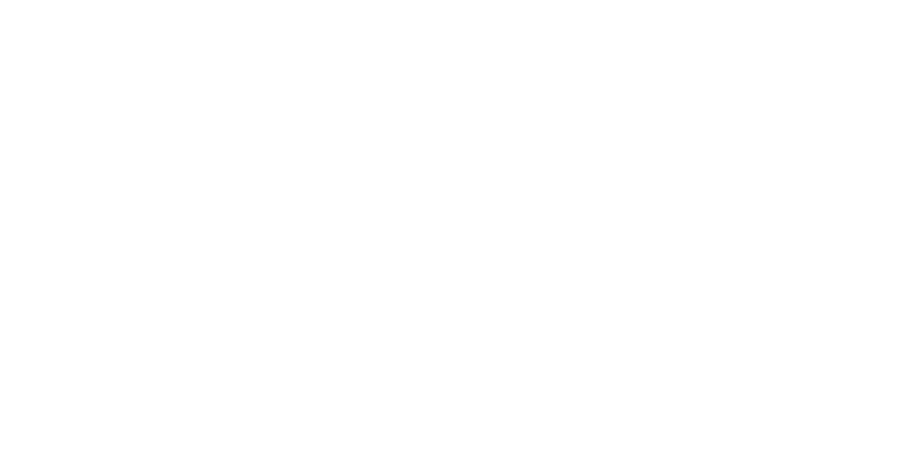
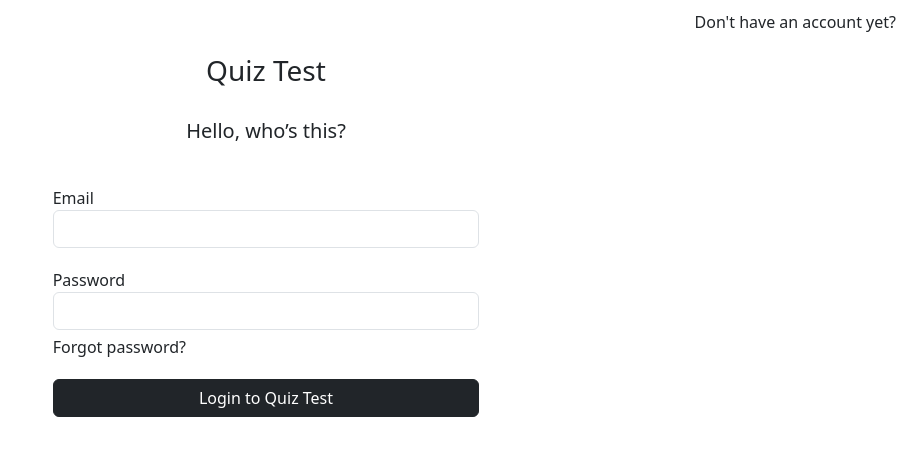
Before and after one commit to ND-Long/React-Ultimate--hoidanit, a React (Create React App) app in the folder Quiz/: page /login in a window 1280 px wide. Before the commit this address had no page. Shown: the top 456 px of the page, without its empty margins (374-1280 px from the left). Built offline with nearby package versions, Linux system fonts and the light colour scheme.

Commit message:
design form login

```diff
--- /dev/null
+++ b/Quiz/src/component/Auth/Login.css
@@ -0,0 +1,30 @@
+.header {
+    text-align: right;
+    padding: 10px;
+    padding-bottom: 20px;
+
+}
+
+.title {
+    text-align: center;
+    padding-bottom: 20px;
+}
+
+.wellcome {
+    text-align: center;
+    padding-bottom: 20px;
+    font-size: 20px;
+}
+
+label {
+    padding-top: 20px;
+}
+
+.btn {
+    margin-top: 20px;
+    color: white;
+}
+
+.forgotPass {
+    padding-top: 5px;
+}
--- /dev/null
+++ b/Quiz/src/component/Auth/Login.js
@@ -0,0 +1,44 @@
+import { useState } from "react"
+import "./Login.css"
+
+const Login = () => {
+    const [email, setEmail] = useState("")
+    const [password, setPassword] = useState("")
+    const handleSubmitLogin = () => {
+        console.log(">>>Login", email, password)
+    }
+    return (
+        < div>
+            <div className="header">Don't have an account yet?</div>
+            <div className="title col-4 mx-auto">
+                <h3> Quiz Test</h3>
+            </div>
+            <div className="wellcome col-4 mx-auto">Hello, who’s this?</div>
+            <div className="content form-group col-4  mx-auto">
+                <label>Email</label>
+                <input
+                    type={"email"}
+                    className="form-control"
+                    value={email}
+                    onChange={e => setEmail(e.target.value)}
+                />
+                <label>Password</label>
+                <input
+                    type={"password"}
+                    className="form-control"
+                    value={password}
+                    onChange={e => setPassword(e.target.value)}
+                />
+                <div className="forgotPass">
+                    <span >Forgot password?</span>
+                </div>
+                <button
+                    className="btn btn-dark col-12"
+                    onClick={() => handleSubmitLogin()}
+                >Login to Quiz Test</button>
+            </div>
+        </div>
+    )
+}
+
+export default Login
--- /dev/null
+++ b/Quiz/src/component/Auth/Signup.js
@@ -0,0 +1,9 @@
+const Signup = () => {
+    return (
+        <>
+            component signup
+        </>
+    )
+}
+
+export default Signup
--- a/Quiz/src/component/Header/Header.js
+++ b/Quiz/src/component/Header/Header.js
@@ -2,10 +2,19 @@
 import Nav from 'react-bootstrap/Nav';
 import Navbar from 'react-bootstrap/Navbar';
 import NavDropdown from 'react-bootstrap/NavDropdown';
-import { NavLink, Link } from 'react-router-dom';
+import { NavLink, Link, useNavigate } from 'react-router-dom';
 import './Header.css';
 
+
+
 const Header = () => {
+    const navigate = useNavigate()
+    const handleLogin = () => {
+        navigate("/login")
+    }
+    const handleSignup = () => {
+        navigate("/signup")
+    }
     return (
         <Navbar bg="light" expand="lg">
             <Container>
@@ -20,9 +29,8 @@
                         <NavLink to="/user" className="nav-link">User</NavLink>
                     </Nav>
                     <Nav>
-
-                        <button className='btn-login'>Log In</button>
-                        <button className='btn-signup'>Sign Up</button>
+                        <button className='btn-login' onClick={() => handleLogin()} >Log In</button>
+                        <button className='btn-signup' onClick={() => handleSignup()} >Sign Up</button>
                         {/* <NavDropdown title="Settings" id="basic-nav-dropdown">
                             <NavDropdown.Item>Login</NavDropdown.Item>
                             <NavDropdown.Item>Log Out</NavDropdown.Item>
--- a/Quiz/src/index.js
+++ b/Quiz/src/index.js
@@ -11,6 +11,8 @@
 import ManageUser from './component/Admin/content/ManageUser';
 import ManageQuiz from './component/Admin/content/ManageQuiz';
 import ManageQuestion from './component/Admin/content/ManageQuestion';
+import Login from './component/Auth/Login';
+import Signup from './component/Auth/Signup';
 
 
 const root = ReactDOM.createRoot(document.getElementById('root'));
@@ -22,11 +24,20 @@
         <Route index element={<Home />} />
         <Route path="/user" element={<User />} />
       </Route>
+
       <Route path="/admin" element={<Admin />}>
         <Route index element={<DashBoard />} />
         <Route path="/admin/manage-user" element={<ManageUser />} />
         <Route path="/admin/manage-quiz" element={<ManageQuiz />} />
         <Route path="/admin/manage-question" element={<ManageQuestion />} />
+      </Route>
+
+      <Route path="/login" element={<Login />}>
+
+      </Route>
+
+      <Route path="/signup" element={<Signup />} >
+
       </Route>
     </Routes>
   </BrowserRouter>
```
